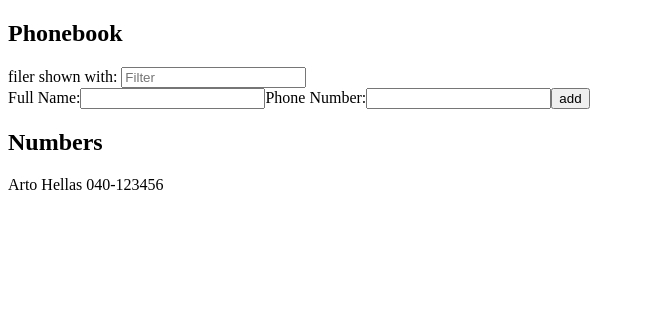
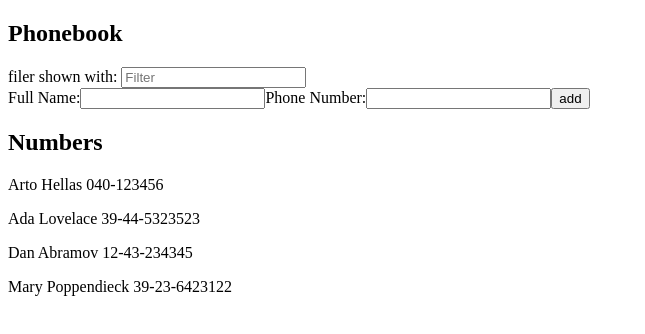
Before and after one commit to KXLAA/Full-Stack-Open-2021, a React (Create React App) app in the folder part2/phonebook/: page / in a window 1280 px wide. Shown: the top 334 px of the page, without its empty margins (0-645 px from the left). Built offline with nearby package versions, Linux system fonts and the light colour scheme; data requests are answered from the project's data file.

Commit message:
Complete excercise 2.11

```diff
--- /dev/null
+++ b/part2/phonebook/db.json
@@ -0,0 +1,24 @@
+{
+  "persons":[
+    {
+      "name": "Arto Hellas",
+      "number": "040-123456",
+      "id": 1
+    },
+    {
+      "name": "Ada Lovelace",
+      "number": "39-44-5323523",
+      "id": 2
+    },
+    {
+      "name": "Dan Abramov",
+      "number": "12-43-234345",
+      "id": 3
+    },
+    {
+      "name": "Mary Poppendieck",
+      "number": "39-23-6423122",
+      "id": 4
+    }
+  ]
+}
--- a/part2/phonebook/src/App.js
+++ b/part2/phonebook/src/App.js
@@ -1,15 +1,21 @@
-import React, { useState } from "react";
+import React, { useState, useEffect } from "react";
 import { Filter } from "./components/Filter";
 import { PersonForm } from "./components/PersonForm";
 import { Persons } from "./components/Persons";
+import axios from "axios";
 
 const App = () => {
-  const [persons, setPersons] = useState([
-    { name: "Arto Hellas", number: "040-123456", id: 1 },
-  ]);
+  const [persons, setPersons] = useState([]);
   const [newName, setNewName] = useState({ name: "", number: "" });
   const [foundUsers, setFoundUsers] = useState([...persons]);
   const [search, setSearch] = useState("");
+
+  useEffect(() => {
+    axios.get("http://localhost:3001/persons").then((response) => {
+      setPersons(response.data);
+      setFoundUsers(response.data);
+    });
+  }, []);
 
   const addToBook = (event) => {
     event.preventDefault();
```
Also changed, not shown: part2/phonebook/package.json (+6 -1 lines), 1 other file (tests, documents, lock files or other folders).
